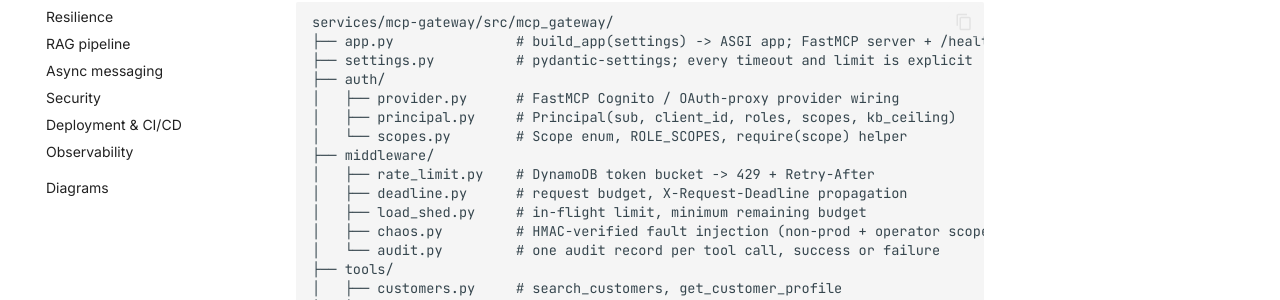
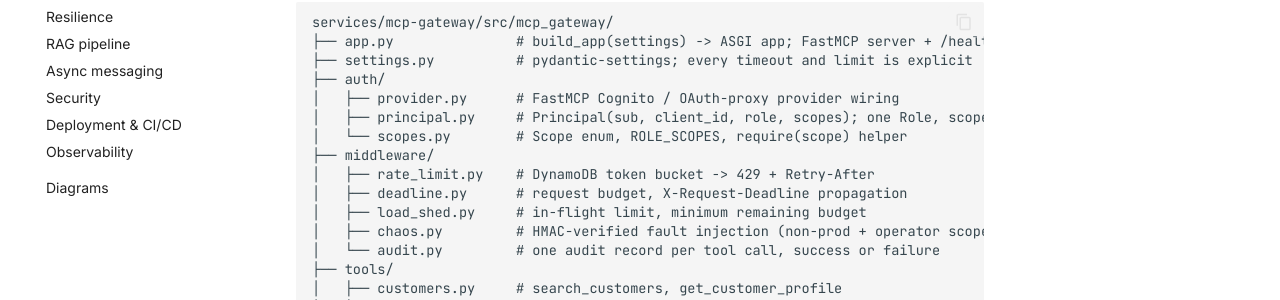
Before and after one commit to sourav-dhar/ledgerlens-mcp, an MkDocs documentation site: the page built from docs/architecture/lld/mcp-gateway.md, in a window 1280 px wide and 900 px high. Shown: the part 393-693 px from the top of the window. Built offline with MkDocs 1.6.1 and Material for MkDocs 9.7.7, drawn with Linux system fonts in a browser that asks for light colours; comment, search, counter and statistics services are not loaded.

Commit message:
docs(adr): give every principal one Role and cap its scopes by it
Token scopes describe the client application and Cognito groups describe
the Staff member, and neither alone is a safe answer to "what may this
call do": scopes alone let one over-broad app client expose PII to every
user, and groups are absent from client-credentials tokens. ADR 0016
records the rule P3 builds on: exactly one Role per principal (group, or
configuration for service clients), effective scopes are the intersection,
and anything else fails closed.

```diff
--- a/docs/architecture/lld/mcp-gateway.md
+++ b/docs/architecture/lld/mcp-gateway.md
@@ -10,7 +10,7 @@ services/mcp-gateway/src/mcp_gateway/
 ├── settings.py          # pydantic-settings; every timeout and limit is explicit
 ├── auth/
 │   ├── provider.py      # FastMCP Cognito / OAuth-proxy provider wiring
-│   ├── principal.py     # Principal(sub, client_id, roles, scopes, kb_ceiling)
+│   ├── principal.py     # Principal(sub, client_id, role, scopes); one Role, scopes capped by it (ADR 0016)
 │   └── scopes.py        # Scope enum, ROLE_SCOPES, require(scope) helper
 ├── middleware/
 │   ├── rate_limit.py    # DynamoDB token bucket -> 429 + Retry-After
--- a/mkdocs.yml
+++ b/mkdocs.yml
@@ -113,6 +113,7 @@ nav:
       - 0013 Signed internal requests: adr/0013-gateway-signs-internal-requests-with-hmac.md
       - 0014 PAN envelope encryption: adr/0014-pan-envelope-encryption-behind-a-keyring.md
       - 0015 Layered rate limits: adr/0015-layered-rate-limits-weighted-and-fail-soft.md
+      - 0016 One Role per principal: adr/0016-one-role-per-principal-scopes-capped-by-role.md
   - Plans:
       - plans/CHANGELOG.md
       - v1.1 System-design hardening: plans/v1.1-system-design-hardening.md
```
Also changed, not shown: docs/adr/0016-one-role-per-principal-scopes-capped-by-role.md (added, +17 -0 lines), docs/adr/index.md (+1 -0 lines).
